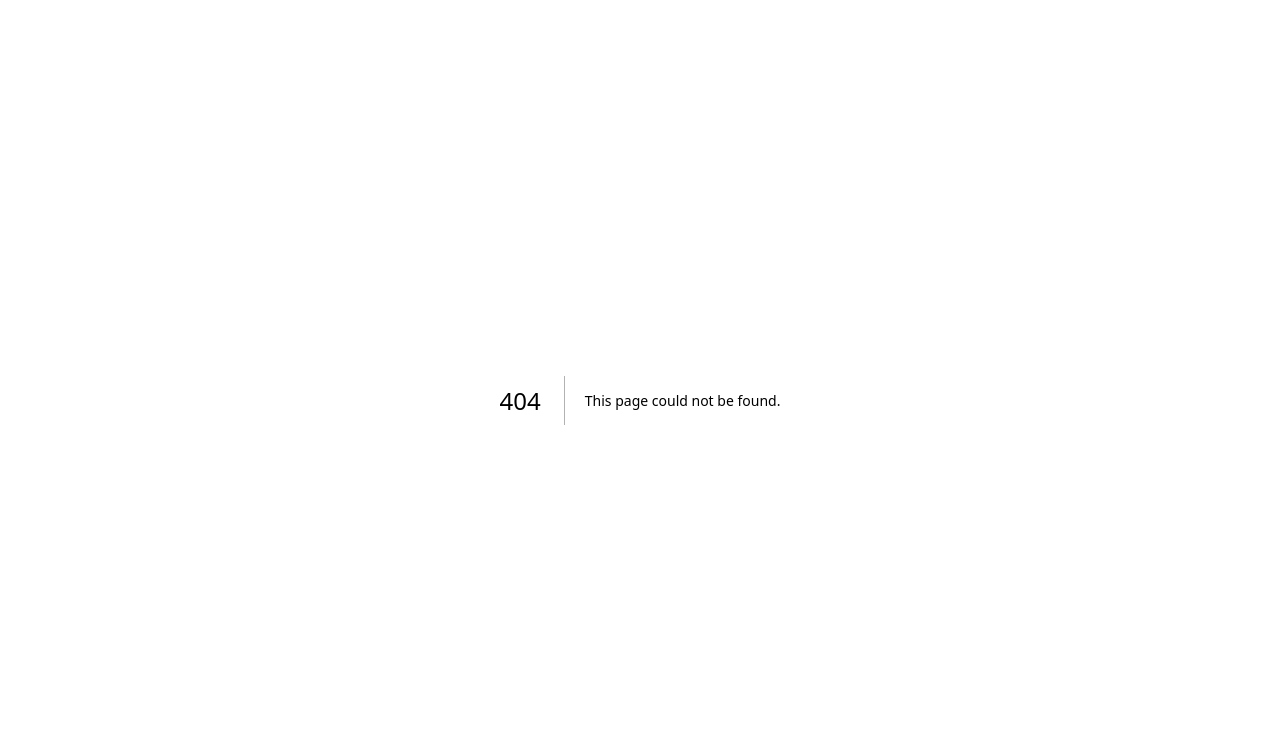
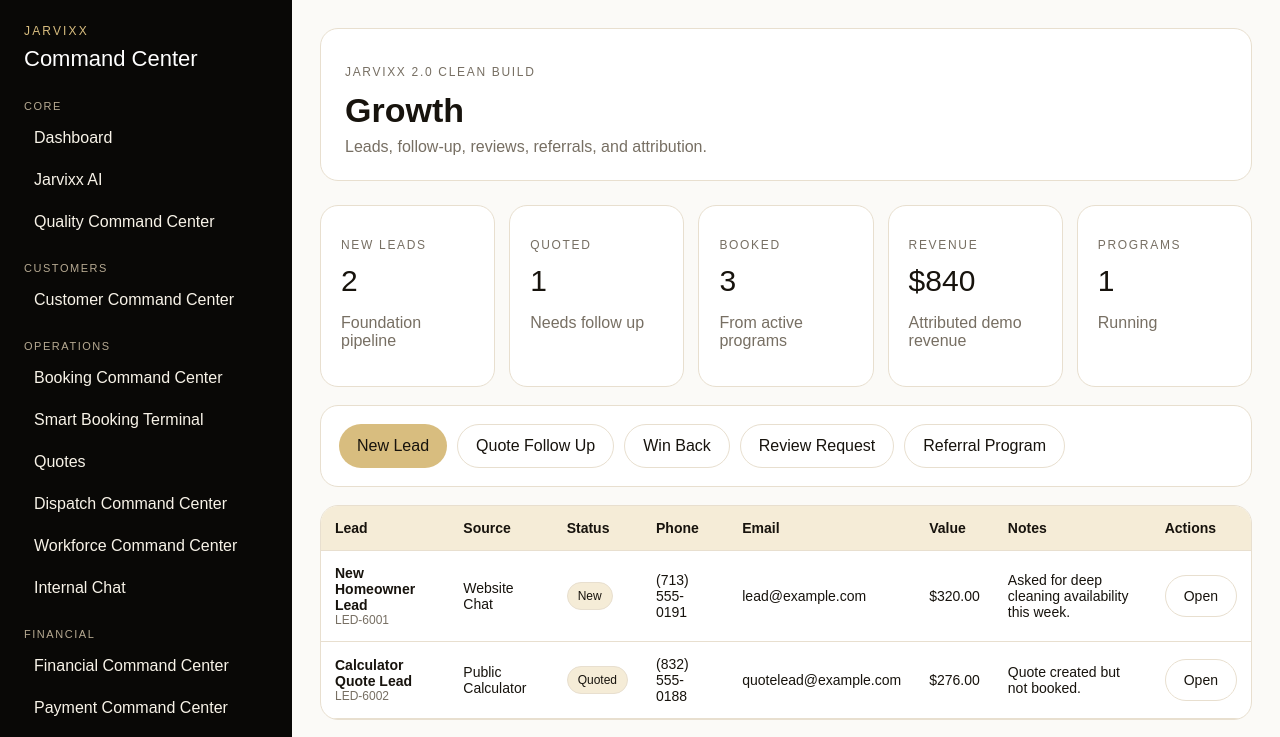
Before and after one commit to 360jarvis/JARVISV4, a Next.js app: page /app/growth in a window 1280 px wide. Before the commit this address had no page. Shown: the top 737 px of the page. Built offline with nearby package versions, Linux system fonts and the light colour scheme.

Commit message:
Connect Growth route

```diff
--- /dev/null
+++ b/app/app/growth/page.tsx
@@ -0,0 +1,6 @@
+import AppShell from '../../../components/AppShell';
+import GrowthCommandCenter from '../../../components/GrowthCommandCenter';
+
+export default function GrowthPage() {
+  return <AppShell title="Growth" subtitle="Leads, follow-up, reviews, referrals, and attribution."><GrowthCommandCenter /></AppShell>;
+}
```
